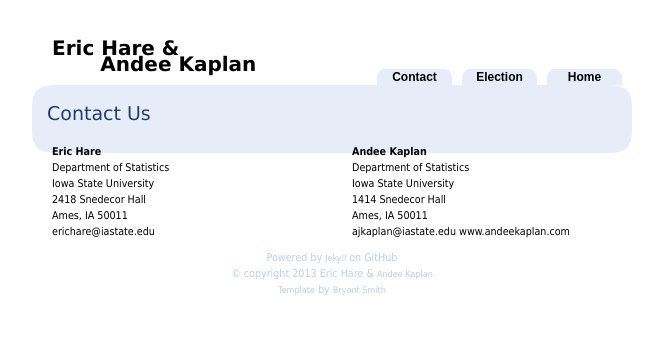
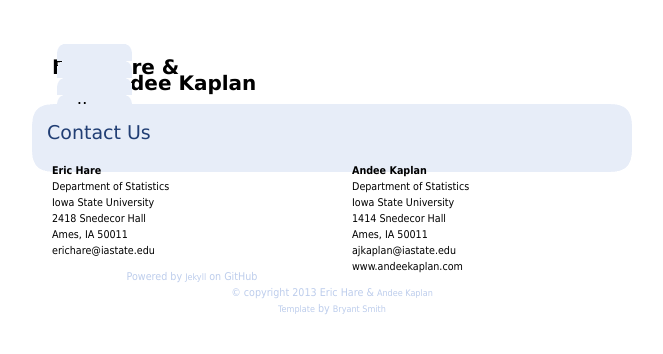
Before and after one commit to erichare/harekaplan.github.com, a Jekyll site: the page built from contact.html, in a window 1280 px wide. Shown: the top 354 px of the page, without its empty margins (303-966 px from the left). Built offline with Jekyll 4.4.1, drawn with Linux system fonts in a browser that asks for light colours; Markdown is read by kramdown in place of the engine named in the settings.

Commit message:
remove float:right

```diff
--- a/contact.html
+++ b/contact.html
@@ -21,7 +21,7 @@
 		Iowa State University <br/>
 		1414 Snedecor Hall <br/>
 		Ames, IA 50011 <br/>
-		<a href="mailto:ajkaplan@iastate.edu">ajkaplan@iastate.edu</a>
+		<a href="mailto:ajkaplan@iastate.edu" target="_blank">ajkaplan@iastate.edu</a> <br />
 		<a href="http://www.andeekaplan.com">www.andeekaplan.com</a>
 		</p>
 	</div>
--- a/css/BlueBliss/bluebliss.css
+++ b/css/BlueBliss/bluebliss.css
@@ -41,7 +41,7 @@
 {
 width:75px;
 margin-right:10px;
-float: right;
+margin-left:25px;
 margin-top:44px;
 text-align:center;
 font-family:Georgia, "Times New Roman", Times, serif;
```
